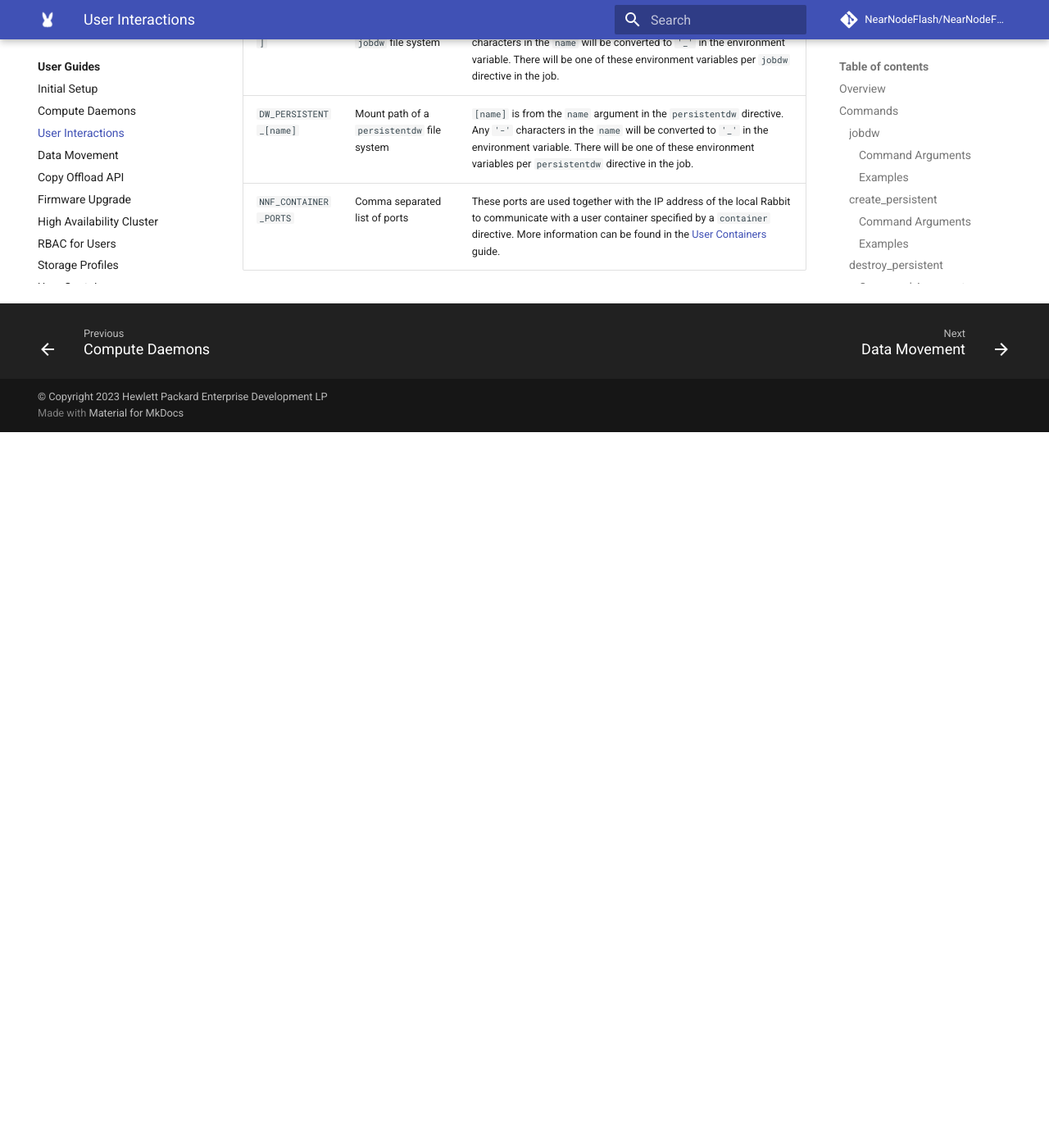
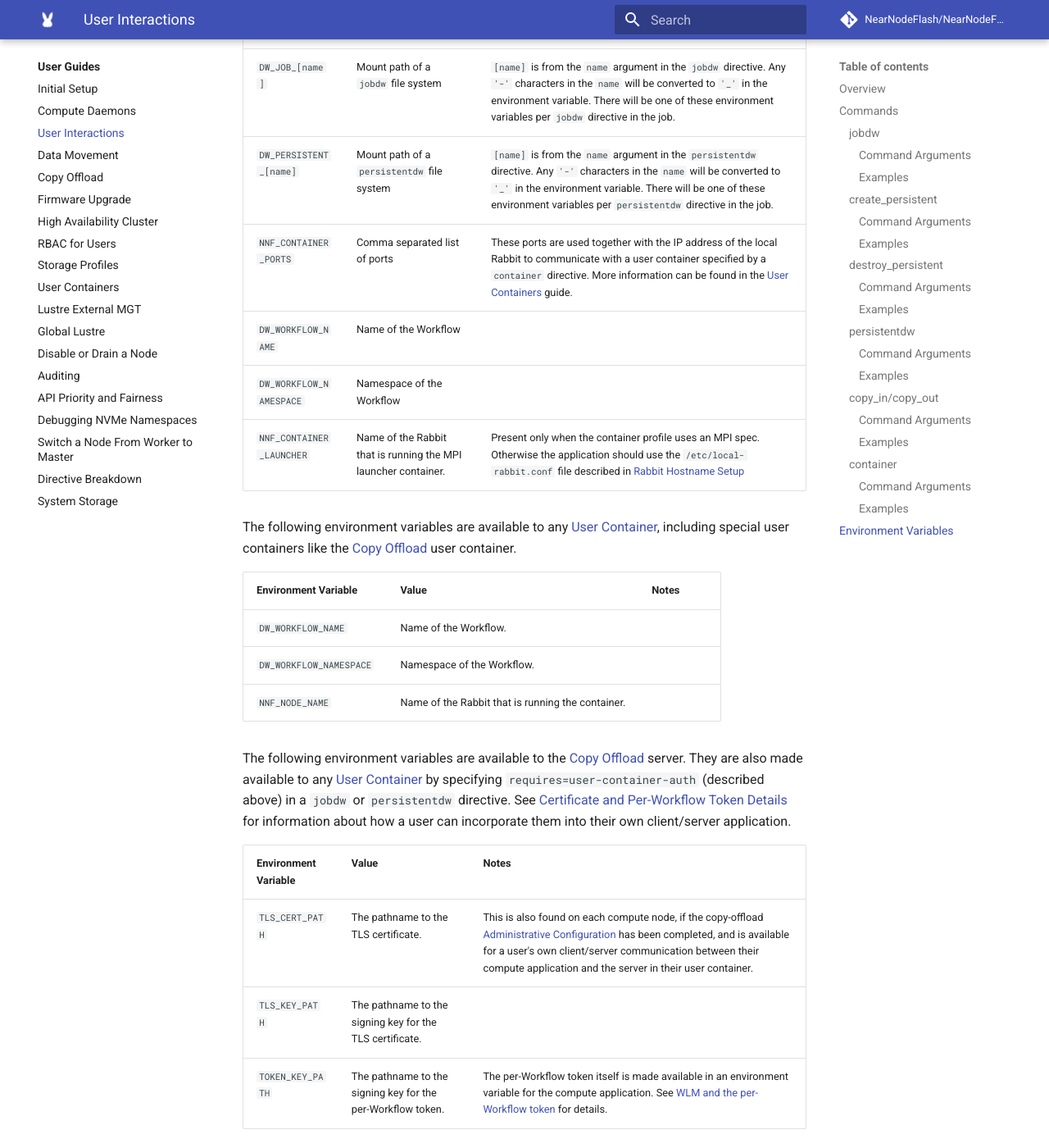
Before and after one commit to NearNodeFlash/NearNodeFlash.github.io, an MkDocs documentation site: the page built from docs/guides/user-interactions/readme.md, in a window 1280 px wide and 1400 px high, scrolled down 7523 px. Shown: the whole window at 82% size. Built offline with MkDocs 1.6.1 and Material for MkDocs 9.7.7, drawn with Linux system fonts in a browser that asks for light colours; comment, search, counter and statistics services are not loaded; the version menu is left out; before the commit the page ends 8050 px from its top, so only the background shows below that; some of the changed text lies outside the part shown.

Commit message:
copyoffload for 2025 (#248)
Signed-off-by: Dean Roehrich <dean.roehrich@hpe.com>
Co-authored-by: Blake Devcich <89158881+bdevcich@users.noreply.github.com>
Co-authored-by: Tony Floeder <anthony.floeder@hpe.com>

````diff
--- a/docs/guides/data-movement/copy-offload-api.html
+++ /dev/null
@@ -1 +0,0 @@
-../../../external/nnf-dm/daemons/compute/copy-offload-api.html
--- a/docs/guides/user-interactions/readme.md
+++ b/docs/guides/user-interactions/readme.md
@@ -24,27 +24,28 @@
 | `capacity` | Yes | Allocation size with units. `1TiB`, `100GB`, etc. | Capacity interpretation varies by storage type. For Lustre file systems, capacity is the aggregate OST capacity. For raw, xfs, and GFS2 storage, capacity is the capacity of the file system for a single compute node. Capacity suffixes are: `KB`, `KiB`, `MB`, `MiB`, `GB`, `GiB`, `TB`, `TiB` |
 | `name` | Yes | String including numbers and '-' | This is a name for the storage allocation that is unique within a job |
 | `profile` | No | Profile name | This specifies which profile to use when allocating storage. Profiles include `mkfs` and `mount` arguments, file system layout, and many other options. Profiles are created by admins. When no profile is specified, the default profile is used. More information about storage profiles can be found in the [Storage Profiles](../storage-profiles/readme.md) guide. |
-| `requires` | No | `copy-offload` | Using this option results in the copy offload daemon running on the compute nodes. This is for users that want to initiate data movement to or from the Rabbit storage from within their application. See the [Required Daemons](../directive-breakdown/readme.md#requires) section of the [Directive Breakdown](../directive-breakdown/readme.md) guide for a description of how the user may request the daemon, in the case where the WLM will run it only on demand. |
+| `requires` | No | `copy-offload` | Use this option with [Copy Offload](../data-movement/copy-offload.md). This is for users who want to initiate data movement to or from the Rabbit storage from within their application. |
+| `requires` | No | `user-container-auth` | Use this option with [User Containers](../user-containers/readme.md) that have an application that expects to use the same kind of TLS certificate and [per-Workflow token](../data-movement/copy-offload.md#per-workflow-token) that is configured for [Copy Offload](../data-movement/copy-offload.md). |
 
 #### Examples
 
-```
+```bash
 #DW jobdw type=xfs capacity=10GiB name=scratch
 ```
 
 This directive results in a 10GiB xfs file system created for each compute node in the job using the default storage profile.
 
-```
+```bash
 #DW jobdw type=lustre capacity=1TB name=dw-temp profile=high-metadata
 ```
 
 This directive results in a single 1TB Lustre file system being created that can be accessed from all the compute nodes in the job. It is using a storage profile that an admin created to give high Lustre metadata performance.
 
-```
+```bash
 #DW jobdw type=gfs2 capacity=50GB name=checkpoint requires=copy-offload
 ```
 
-This directive results in a 50GB GFS2 file system created for each compute node in the job using the default storage profile. The copy-offload daemon is started on the compute node to allow the application to request the Rabbit to move data from the GFS2 file system to another file system while the application is running using the Copy Offload API.
+This directive results in a 50GB GFS2 file system created for each compute node in the job using the default storage profile. The copy-offload API is expected to be used to allow the application to request the Rabbit to move data from the GFS2 file system to another file system while the application is running.
 
 ### create_persistent
 
@@ -60,13 +61,13 @@
 
 #### Examples
 
-```
+```bash
 #DW create_persistent type=xfs capacity=100GiB name=scratch
 ```
 
 This directive results in a 100GiB xfs file system created for each compute node in the job using the default storage profile. Since xfs file systems are not network accessible, subsequent jobs that want to use the file system must have the same number of compute nodes, and be scheduled on compute nodes with access to the correct Rabbit nodes. This means the job with the `create_persistent` directive must schedule the desired number of compute nodes even if no application is run on the compute nodes as part of the job.
 
-```
+```bash
 #DW create_persistent type=lustre capacity=10TiB name=shared-data profile=read-only
 ```
 
@@ -82,7 +83,7 @@
 
 #### Examples
 
-```
+```bash
 #DW destroy_persistent name=shared-data
 ```
 
@@ -97,15 +98,16 @@
 | Argument | Required | Value | Notes |
 |----------|----------|-------|-------|
 | `name` | Yes | Lowercase string including numbers and '-' | This is a name for the persistent storage that will be accessed |
-| `requires` | No | `copy-offload` | Using this option results in the copy offload daemon running on the compute nodes. This is for users that want to initiate data movement to or from the Rabbit storage from within their application. See the [Required Daemons](../directive-breakdown/readme.md#requires) section of the [Directive Breakdown](../directive-breakdown/readme.md) guide for a description of how the user may request the daemon, in the case where the WLM will run it only on demand. |
+| `requires` | No | `copy-offload` | Use this option with [Copy Offload](../data-movement/copy-offload.md). This is for users who want to initiate data movement to or from the Rabbit storage from within their application. |
+| `requires` | No | `user-container-auth` | Use this option with [User Containers](../user-containers/readme.md) that have an application that expects to use the same kind of TLS certificate and [per-Workflow token](../data-movement/copy-offload.md#per-workflow-token) that is configured for [Copy Offload](../data-movement/copy-offload.md). |
 
 #### Examples
 
-```
+```bash
 #DW persistentdw name=shared-data requires=copy-offload
 ```
 
-This directive will cause the `shared-data` persistent storage allocation to be mounted onto the compute nodes for the job application to use. The copy-offload daemon will be started on the compute nodes so the application can request data movement during the application run.
+This directive causes the `shared-data` persistent storage allocation to be mounted onto the compute nodes for the job application to use. The copy-offload API is expected to be used by the application.
 
 ### copy_in/copy_out
 
@@ -120,14 +122,14 @@
 
 #### Examples
 
-```
+```bash
 #DW jobdw type=xfs capacity=10GiB name=fast-storage
 #DW copy_in source=/lus/backup/johndoe/important_data destination=$DW_JOB_fast_storage/data
 ```
 
 This set of directives creates an xfs file system on the Rabbits for each compute node in the job, and then moves data from `/lus/backup/johndoe/important_data` to each of the xfs file systems. `/lus/backup` must be set up in the Rabbit software as a [Global Lustre](../global-lustre/readme.md) file system by an admin. The copy takes place before the application is launched on the compute nodes.
 
-```
+```bash
 #DW persistentdw name=shared-data1
 #DW persistentdw name=shared-data2
 
@@ -137,7 +139,7 @@
 
 This set of directives copies two directories from one persistent storage allocation to another persistent storage allocation using the `no-xattr` profile to avoid copying xattrs. This data movement occurs after the job application exits on the compute nodes, and the two copies do not occur in a deterministic order.
 
-```
+```bash
 #DW persistentdw name=shared-data
 #DW jobdw type=lustre capacity=1TiB name=fast-storage profile=high-metadata
 
@@ -164,7 +166,7 @@
 
 #### Examples
 
-```
+```bash
 #DW jobdw type=xfs capacity=10GiB name=fast-storage
 #DW container name=backup profile=automatic-backup DW_JOB_source=fast-storage DW_GLOBAL_destination=/lus/backup/johndoe
 ```
@@ -173,10 +175,29 @@
 
 ## Environment Variables
 
-The WLM makes a set of environment variables available to the job application running on the compute nodes that provide Rabbit specific information. These environment variables are used to find the mount location of Rabbit file systems and port numbers for user containers.
+The WLM makes a set of environment variables available to the job application running on the compute nodes. These environment variables are used to find the mount location of Rabbit file systems and port numbers for user containers, or to know other information about the Workflow.
 
 | Environment Variable | Value | Notes |
 |----------------------|-------|-------|
 | `DW_JOB_[name]` | Mount path of a `jobdw` file system | `[name]` is from the `name` argument in the `jobdw` directive. Any `'-'` characters in the `name` will be converted to `'_'` in the environment variable. There will be one of these environment variables per `jobdw` directive in the job. |
 | `DW_PERSISTENT_[name]` | Mount path of a `persistentdw` file system | `[name]` is from the `name` argument in the `persistentdw` directive. Any `'-'` characters in the `name` will be converted to `'_'` in the environment variable. There will be one of these environment variables per `persistentdw` directive in the job. |
-| `NNF_CONTAINER_PORTS` | Comma separated list of ports | These ports are used together with the IP address of the local Rabbit to communicate with a user container specified by a `container` directive. More information can be found in the [User Containers](../user-containers/readme.md) guide.
+| `NNF_CONTAINER_PORTS` | Comma separated list of ports | These ports are used together with the IP address of the local Rabbit to communicate with a user container specified by a `container` directive. More information can be found in the [User Containers](../user-containers/readme.md) guide. |
+| `DW_WORKFLOW_NAME` | Name of the Workflow | |
+| `DW_WORKFLOW_NAMESPACE` | Namespace of the Workflow | |
+| `NNF_CONTAINER_LAUNCHER` | Name of the Rabbit that is running the MPI launcher container. | Present only when the container profile uses an MPI spec. Otherwise the application should use the `/etc/local-rabbit.conf` file described in [Rabbit Hostname Setup](../user-containers/readme.md#rabbit-hostname-setup) |
+
+The following environment variables are available to any [User Container](../user-containers/readme.md), including special user containers like the [Copy Offload](../data-movement/copy-offload.md) user container.
+
+| Environment Variable | Value | Notes |
+|----------------------|-------|-------|
+| `DW_WORKFLOW_NAME` | Name of the Workflow. | |
+| `DW_WORKFLOW_NAMESPACE` | Namespace of the Workflow. | |
+| `NNF_NODE_NAME` | Name of the Rabbit that is running the container. | |
+
+The following environment variables are available to the [Copy Offload](../data-movement/copy-offload.md) server. They are also made available to any [User Container](../user-containers/readme.md) by specifying `requires=user-container-auth` (described above) in a `jobdw` or `persistentdw` directive. See [Certificate and Per-Workflow Token Details](../data-movement/copy-offload.md#certificate-and-per-workflow-token-details) for information about how a user can incorporate them into their own client/server application.
+
+| Environment Variable | Value | Notes |
+|----------------------|-------|-------|
+| `TLS_CERT_PATH` | The pathname to the TLS certificate. | This is also found on each compute node, if the copy-offload [Administrative Configuration](../data-movement/copy-offload.md) has been completed, and is available for a user's own client/server communication between their compute application and the server in their user container. |
+| `TLS_KEY_PATH` | The pathname to the signing key for the TLS certificate. | |
+| `TOKEN_KEY_PATH` | The pathname to the signing key for the per-Workflow token. | The per-Workflow token itself is made available in an environment variable for the compute application. See [WLM and the per-Workflow token](../data-movement/copy-offload.md#wlm-and-the-per-workflow-token) for details. |
--- a/mkdocs.yml
+++ b/mkdocs.yml
@@ -12,7 +12,7 @@
       - 'Compute Daemons': 'guides/compute-daemons/readme.md'
       - 'User Interactions': 'guides/user-interactions/readme.md'
       - 'Data Movement': 'guides/data-movement/readme.md'
-      - 'Copy Offload API': 'guides/data-movement/copy-offload-api.html'
+      - 'Copy Offload': 'guides/data-movement/copy-offload.md'
       - 'Firmware Upgrade': 'guides/firmware-upgrade/readme.md'
       - 'High Availability Cluster': 'guides/ha-cluster/readme.md'
       - 'RBAC for Users': 'guides/rbac-for-users/readme.md'
````
Also changed, not shown: docs/guides/data-movement/copy-offload.md (added, +101 -0 lines), docs/guides/data-movement/readme.md (+7 -18 lines), docs/guides/index.md (+1 -1 lines), docs/guides/user-containers/readme.md (+17 -5 lines), .gitmodules (deleted).
